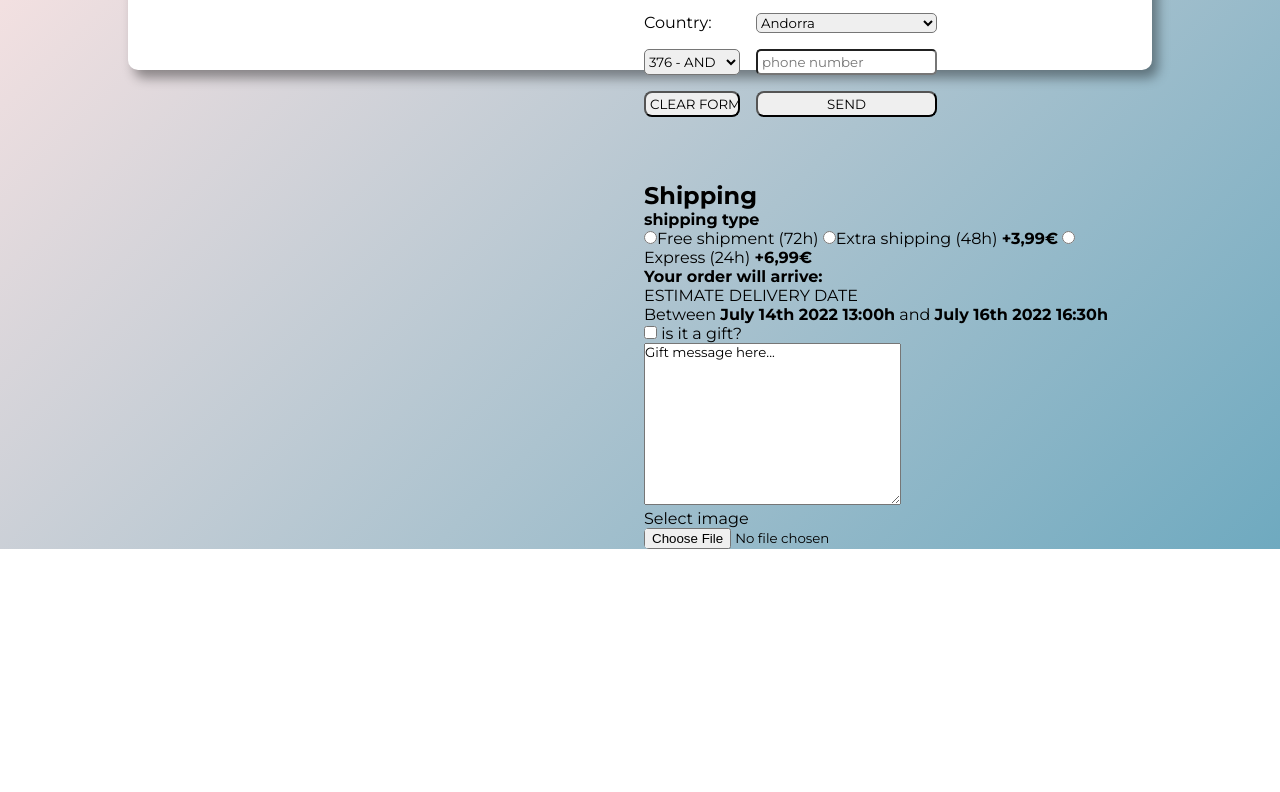
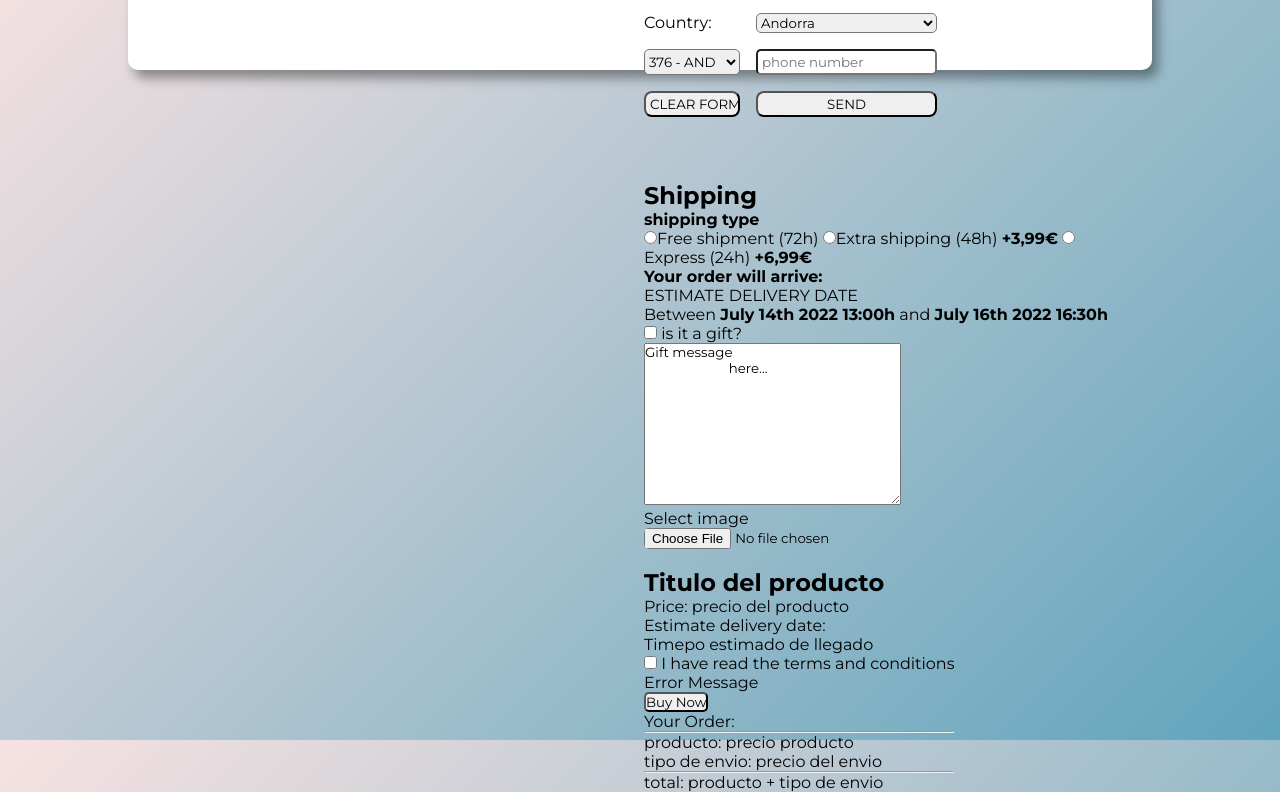
Before and after one commit to alejandroaperez1994g/js-shopping-wizard, a plain HTML site: page index.html in a window 1280 px wide. Shown: the part 860-1652 px from the top of the page. Before the commit the page ends 1409 px from the top, so only its background shows below. Drawn offline with Linux system fonts and the light colour scheme.

Commit message:
added finish page

```diff
--- a/index.html
+++ b/index.html
@@ -90,7 +90,7 @@
                 </div>
                 <div class="profile">
 
-                        <!-- formulario profile Oualid -->
+                    <!-- formulario profile Oualid -->
 
                 </div>
                 <div class="product_form hidden">
@@ -106,7 +106,8 @@
                             <label for="address1">Address 1:</label>
                             <input type="text" name="address1" id="address1" placeholder="Street and house number">
                             <label for="address2">Address 2:</label>
-                            <input type="text" name="address2" id="address2" placeholder="Apartment, suite, etc (optional)">
+                            <input type="text" name="address2" id="address2"
+                                placeholder="Apartment, suite, etc (optional)">
                             <label for="posCode">Postal Code:</label>
                             <input type="text" name="posCode" id="posCode" placeholder="Postal code">
                             <label for="country">Country:</label>
@@ -135,10 +136,12 @@
                     <h2>Shipping</h2>
                     <p><b>shipping type</b></p>
                     <div>
-                        <input value="1" type="radio" name="shipping" id="free"><label for="html">Free shipment (72h)</label>
+                        <input value="1" type="radio" name="shipping" id="free"><label for="html">Free shipment
+                            (72h)</label>
                         <input value="1" type="radio" name="shipping" id="extra"><label for="html">Extra shipping (48h)
                             <b>+3,99€</b></label>
-                        <input value="1" type="radio" name="shipping" id="express"><label for="html">Express (24h) <b>+6,99€</b></label>
+                        <input value="1" type="radio" name="shipping" id="express"><label for="html">Express (24h)
+                            <b>+6,99€</b></label>
                     </div>
                     <p>
                         <b>Your order will arrive:</b><br />
@@ -147,9 +150,35 @@
                     </p>
                     <input type="checkbox" name="gift" id="gift">
                     <label for="html">is it a gift?</label><br />
-                    <textarea name="gift-message" id="gift-message" cols="30" rows="10">Gift message here...</textarea><br />
+                    <textarea name="gift-message" id="gift-message" cols="30" rows="10">Gift message
+                        here...</textarea><br />
                     <label for="image">Select image</label><br />
                     <input name="image" id="image" type="file">
+                </div>
+                <div class="finish">
+                    <section>
+                        <article>
+                            <img src='' alt='' style='height: 60px'>
+                            <div>
+                                <h2>Titulo del producto</h2>
+                                <p>Price: precio del producto</p>
+                                <p>Estimate delivery date:</p>
+                                <p>Timepo estimado de llegado</p>
+                            </div>
+                        </article>
+                        <input type="checkbox" id='terms'>
+                        <label for='terms'>I have read the terms and conditions</label>
+                        <p>Error Message</p>
+                        <button>Buy Now</button>
+                    </section>
+                    <section>
+                        <p>Your Order:</p>
+                        <hr>
+                        <p>producto: precio producto</p>
+                        <p>tipo de envio: precio del envio</p>
+                        <hr>
+                        <p>total: producto + tipo de envio</p>
+                    </section>
                 </div>
 
             </section>
```
